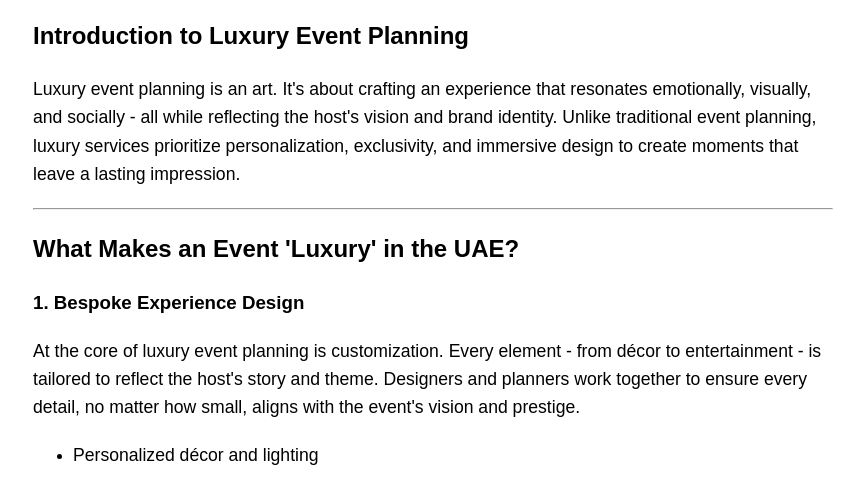
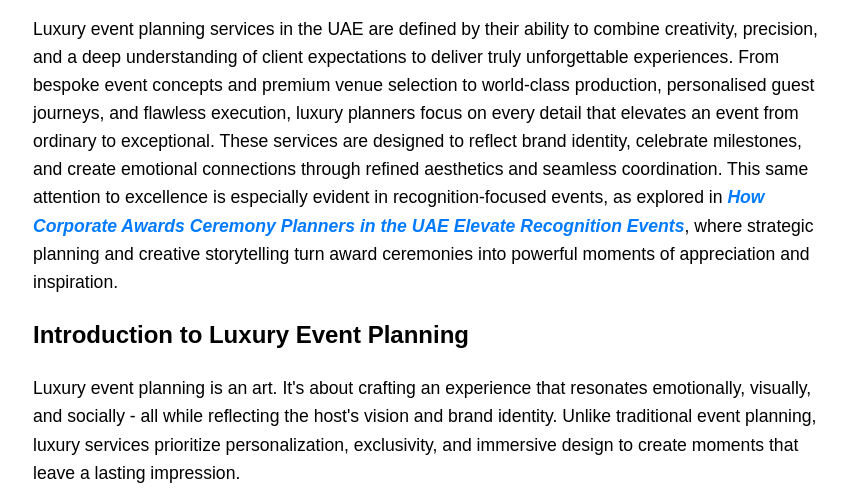
Before and after one commit to ijakobmicheal/luxuryeventplanning, a plain HTML site: page index.html in a window 1280 px wide. Shown: the part 863-1359 px from the top of the page, without its empty margins (207-1071 px from the left). Drawn offline with Linux system fonts and the light colour scheme.

Commit message:
Update index.html

```diff
--- a/index.html
+++ b/index.html
@@ -100,7 +100,7 @@
  <img src="https://i.postimg.cc/cL20xXqF/1_(1).jpg" alt="eventplanning.jpg" style="max-width: 100%; height: auto;">
 </div>
 
-
+<p>Luxury event planning services in the UAE are defined by their ability to combine creativity, precision, and a deep understanding of client expectations to deliver truly unforgettable experiences. From bespoke event concepts and premium venue selection to world-class production, personalised guest journeys, and flawless execution, luxury planners focus on every detail that elevates an event from ordinary to exceptional. These services are designed to reflect brand identity, celebrate milestones, and create emotional connections through refined aesthetics and seamless coordination. This same attention to excellence is especially evident in recognition-focused events, as explored in <a href="https://corporateawardceremony.s3.ca-central-1.amazonaws.com/index.html"><em data-start="690" data-end="768">How Corporate Awards Ceremony Planners in the UAE Elevate Recognition Events</em></a>, where strategic planning and creative storytelling turn award ceremonies into powerful moments of appreciation and inspiration.</p>
 
 <h2><strong>Introduction to Luxury Event Planning</strong></h2>
 <p>Luxury event planning is an art. It's about crafting an experience that resonates emotionally, visually, and socially - all while reflecting the host's vision and brand identity. Unlike traditional event planning, luxury services prioritize personalization, exclusivity, and immersive design to create moments that leave a lasting impression.</p>
```
